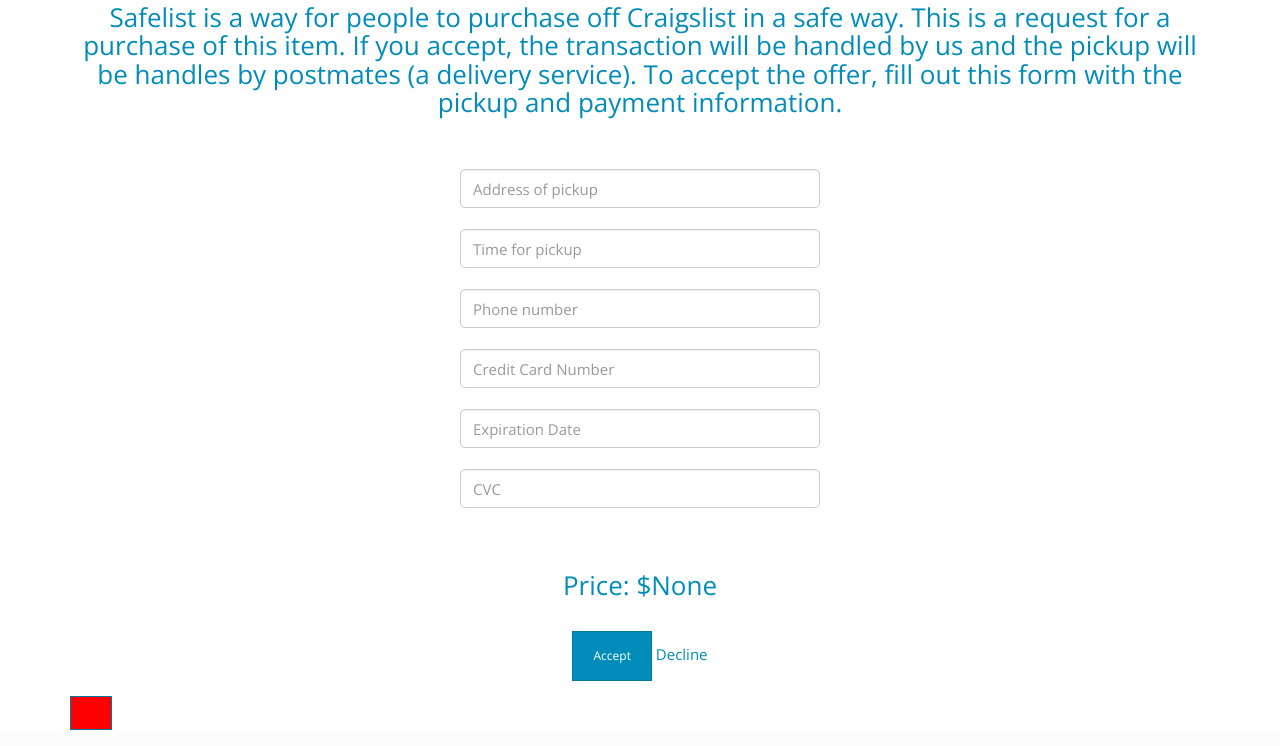
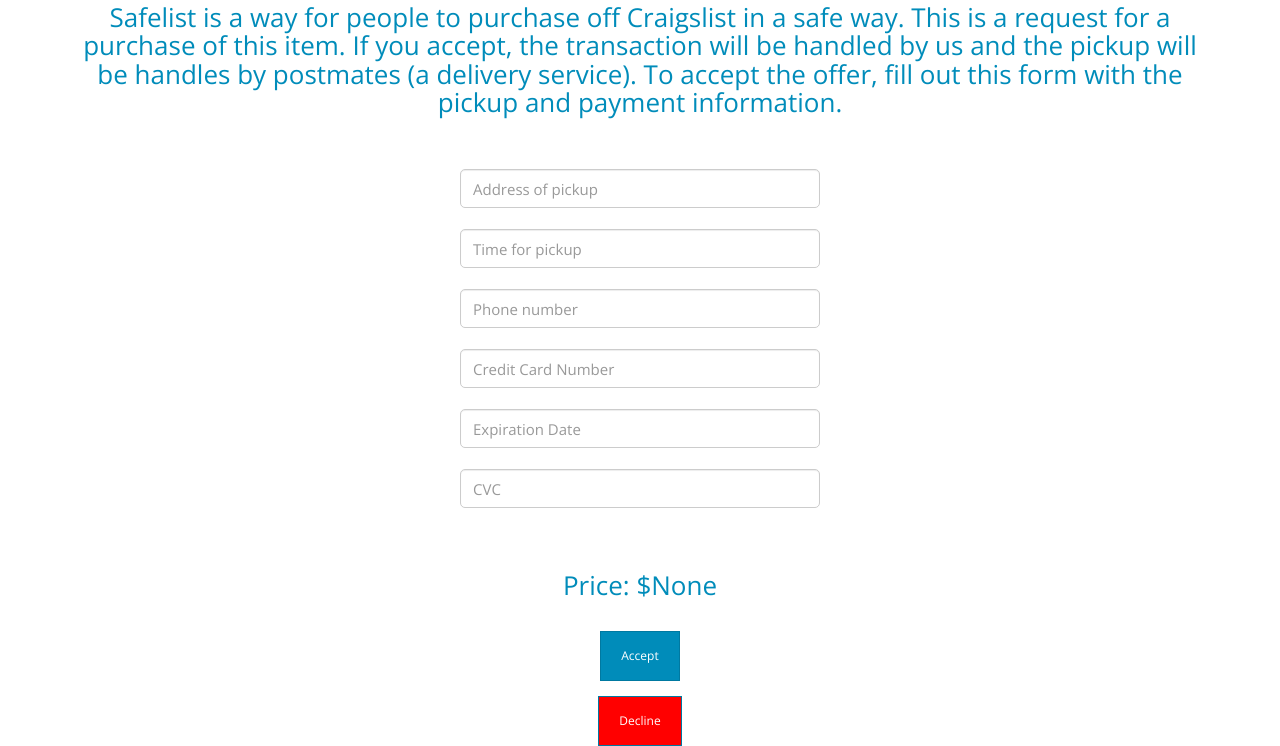
Before and after one commit to DiZy/safelist, a Flask app: page /formResponse in a window 1280 px wide. Shown: the part 193-939 px from the top of the page. Run offline with Flask 2, Linux system fonts and the light colour scheme; some libraries are stand-ins or nearby versions.

Commit message:
form for seller fixed

```diff
--- a/templates/form.html
+++ b/templates/form.html
@@ -70,11 +70,10 @@
 		<input type="hidden" value="{{url}}" name="url">
 		<input type="hidden" value="{{price}}" name="price">
 		<button class="btn btn-lg btn-primary" id="accept">Accept</button>
-		Decline</button>
 	</div>
 	</form>
-	<cetner>
-		<button class="btn btn-lg btn-primary" onclick="location.href ='/decline/{{username}}'" style="background-color:red"id="decline">
-	</cetner>
+	<div class ="center">
+		<button class="btn btn-lg btn-primary" onclick="location.href ='/decline/{{username}}'" style="background-color:red;text-align:center;"id="decline">Decline</button>
+	</div>
 </div>
 {% endblock %}
```
